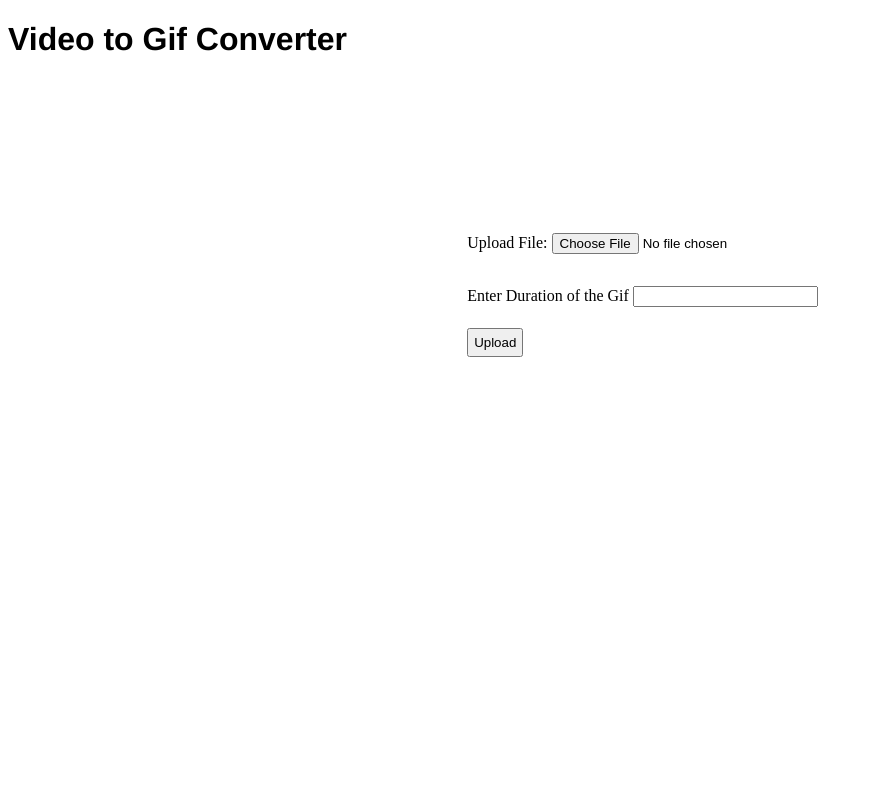
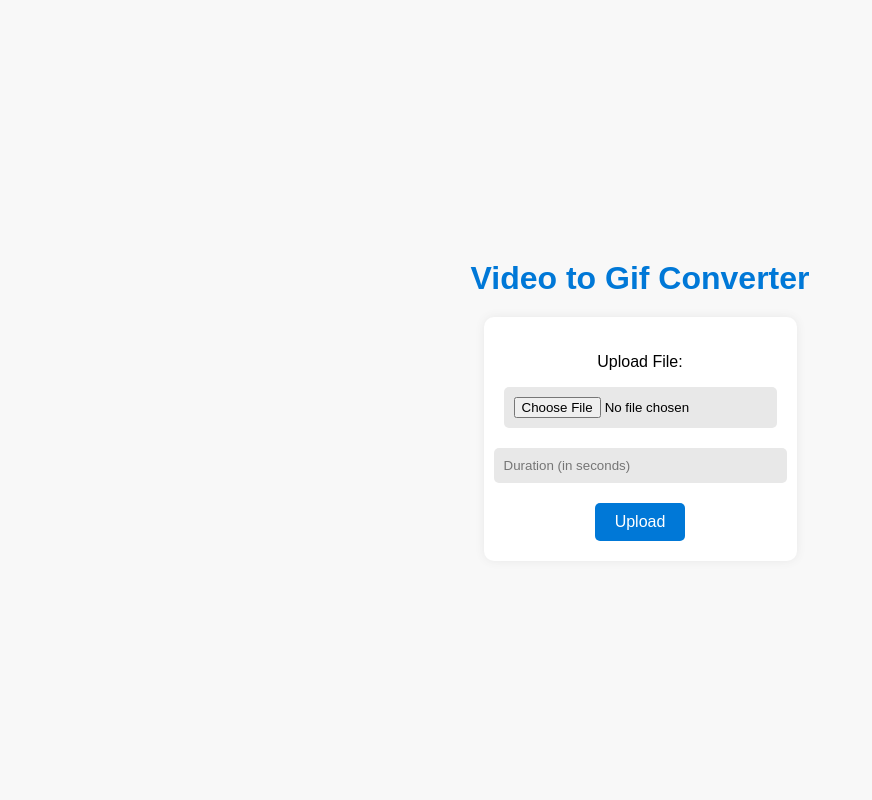
Before and after one commit to Zoronium/Video-to-Gif-Project, a Flask app: page / in a window 1280 px wide. Shown: the whole page, without its empty margins (0-872 px from the left). Run offline with Flask 2, Linux system fonts and the light colour scheme.

Commit message:
Refactor: changed FrontEnd with more styling

```diff
--- a/templates/upload_form.html
+++ b/templates/upload_form.html
@@ -1,43 +1,94 @@
-<!doctype html>
-<html>
+<!DOCTYPE html>
+<html lang="en">
 
 <head>
-    <title>Upload Video</title>
-</head>
+    <meta charset="UTF-8">
+    <meta http-equiv="X-UA-Compatible" content="IE=edge">
+    <meta name="viewport" content="width=device-width, initial-scale=1.0">
+    <title>Video to Gif Converter</title>
     <style>
+        body {
+            background-color: #F8F8F8;
+            font-family: Arial, sans-serif;
+            margin: 0;
+            padding: 0;
+        }
+
+        .container {
+            display: flex;
+            flex-direction: column;
+            align-items: center;
+            justify-content: center;
+            height: 100vh;
+        }
+
+        h1 {
+            color: #0078D7;
+            margin-bottom: 20px;
+        }
+
         form {
             display: flex;
             flex-direction: column;
-        justify-content: center;
-        min-height: 50vh;
-        max-width: 100vh;
-        margin: auto;
-        width: 50%;
-        padding: 10px;
-        flex-wrap: wrap;
-        align-content: space-around;
-        align-items: baseline;
+            align-items: center;
+            padding: 20px;
+            background-color: white;
+            border-radius: 10px;
+            box-shadow: 0px 0px 10px #E8E8E8;
         }
 
-    form>input {
-        margin: 5px;
-        padding: 5px;
+        input[type="file"] {
+            margin-bottom: 20px;
+            padding: 10px;
+            border: none;
+            border-radius: 5px;
+            background-color: #E8E8E8;
+        }
+
+        input[name='duration'] {
+            margin-bottom: 20px;
+            padding: 10px;
+            border: none;
+            border-radius: 5px;
+            background-color: #E8E8E8;
+            width: 100%;
+        }
+
+        input[type="submit"] {
+            background-color: #0078D7;
+            color: white;
+            padding: 10px 20px;
+            border: none;
+            border-radius: 5px;
+            font-size: 16px;
+            cursor: pointer;
+        }
+
+        input[type="submit"]:hover {
+            background-color: #0060BF;
+        }
+
+        .error {
+            color: red;
+            margin-top: 10px;
         }
     </style>
 
 <body>
-    <h1 style="font-family: 'Franklin Gothic Medium', 'Arial Narrow', Arial, sans-serif ;">
+    <div class="container">
+        <h1>
             Video to Gif Converter
         </h1>
+
         <form method="post" enctype="multipart/form-data">
             <p> Upload File:
-            <input type="file" name="file">
             </p>
-        <p>Enter Duration of the Gif
-            <input type="text" name="duration" id="duration">
-        </p>
+            <input type="file" name="file" accept="video/mp4" required>
+            <input type="number" name="duration" id="duration" placeholder="Duration (in seconds)" min="1" max="60"
+                required>
             <input type="submit" value="Upload">
         </form>
+    </div>
 </body>
 
 </html>
```
Lines whose indentation alone changed are shown as unchanged.
